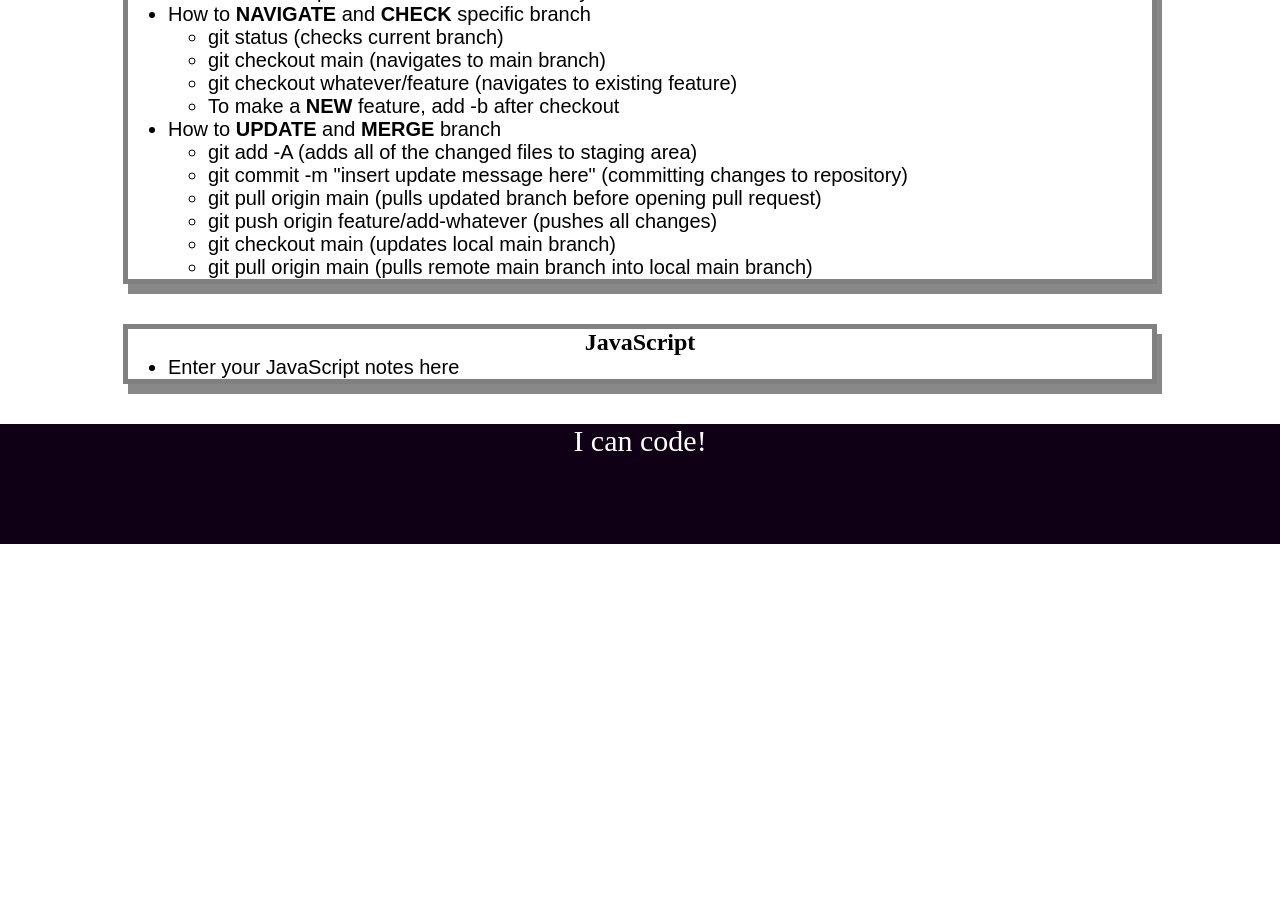
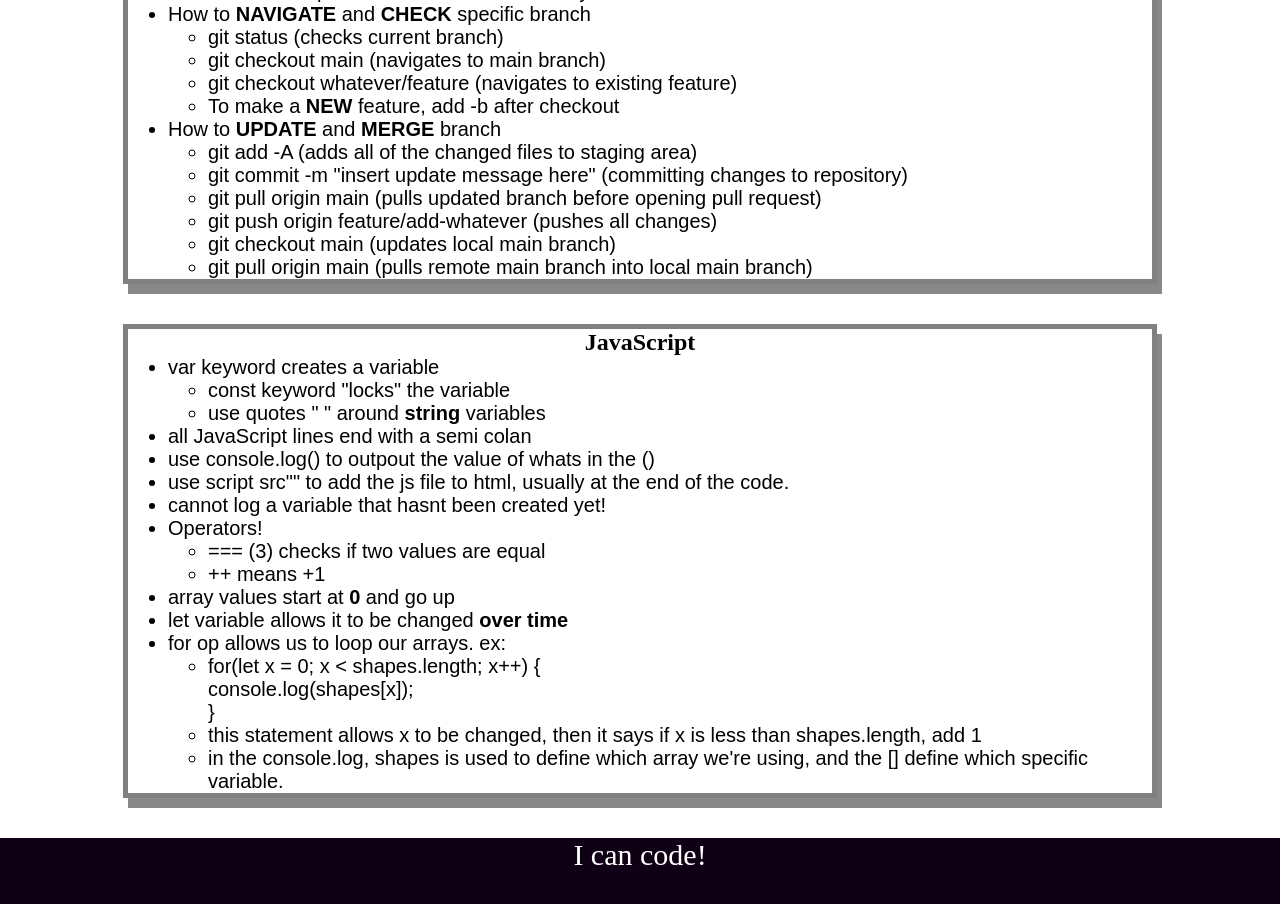
Before and after one commit to authorixed/prework-study-guide, a plain HTML site: page index.html in a window 1280 px wide. Shown: the part 1056-1960 px from the top of the page. Before the commit the page ends 1600 px from the top, so only its background shows below. Drawn offline with Linux system fonts and the light colour scheme.

Commit message:
added JS code

```diff
--- /dev/null
+++ b/assets/script.js
@@ -0,0 +1,19 @@
+const topics = ['HTML', 'CSS', 'Git', 'JavaScript'];
+
+for(let x = 0; x < topics.length; x++) {
+    console.log(topics[x]);
+}
+
+/*
+if (topic === 'HTML') {
+ console.log("Let's study HTML!");
+} else if (topic === 'CSS') {
+ console.log("Let's study CSS!");
+} else if (topic === 'Git') {
+ console.log("Let's study Git!");
+} else if (topic === 'JavaScript') {
+ console.log("Let's study JavaScript!");
+} else {
+ console.log('Please try again!');
+}
+*/
--- a/index.html
+++ b/index.html
@@ -10,7 +10,8 @@
   <body>
     <header id="top">
       <h1>Prework Study Guide</h1>
-      <img src="https://gifdb.com/images/high/umiko-ahagon-desktop-programming-eg5f8g2281ekfhde.gif" alt="Profile image of cat wearing a bow tie." />
+      <img src="https://gifdb.com/images/high/umiko-ahagon-desktop-programming-eg5f8g2281ekfhde.gif" alt="Coding girl" />
+      <h2>✨ Open the Console to See What's Happening ✨</h2>
     </header>
     <main>
       <section class="card" id="html-section">
@@ -102,7 +103,30 @@
       <section class="card" id="git-section">
         <h2>JavaScript</h2>
         <ul>
-          <li>Enter your JavaScript notes here</li>
+          <li>var keyword creates a variable</li>
+            <ul>
+              <li>const keyword "locks" the variable</li>
+              <li>use quotes " " around <b>string</b> variables</li>
+            </ul>
+        <li>all JavaScript lines end with a semi colan</li>
+        <li>use console.log() to outpout the value of whats in the ()</li>
+        <li>use script src"" to add the js file to html, usually at the end of the code.</li>
+        <li>cannot log a variable that hasnt been created yet!</li>
+        <li>Operators!</li>
+            <ul>
+              <li>=== (3) checks if two values are equal</li>
+              <li>++ means +1</li>
+            </ul>
+        <li>array values start at <b>0</b> and go up</li>
+        <li>let variable allows it to be changed <b>over time</b></li>
+        <li>for op allows us to loop our arrays. ex:</li>
+            <ul>
+              <li>for(let x = 0; x < shapes.length; x++) { <br>
+                console.log(shapes[x]); <br>
+              }</li>
+              <li>this statement allows x to be changed, then it says if x is less than shapes.length, add 1</li>
+              <li>in the console.log, shapes is used to define which array we're using, and the [] define which specific variable.</li>
+            </ul>
         </ul>
       </section>
 
@@ -112,5 +136,8 @@
     <footer>
       <p>I can code!</p>
     </footer>
+
+    <script src="./assets/script.js"></script>
+
   </body>
 </html>
```
